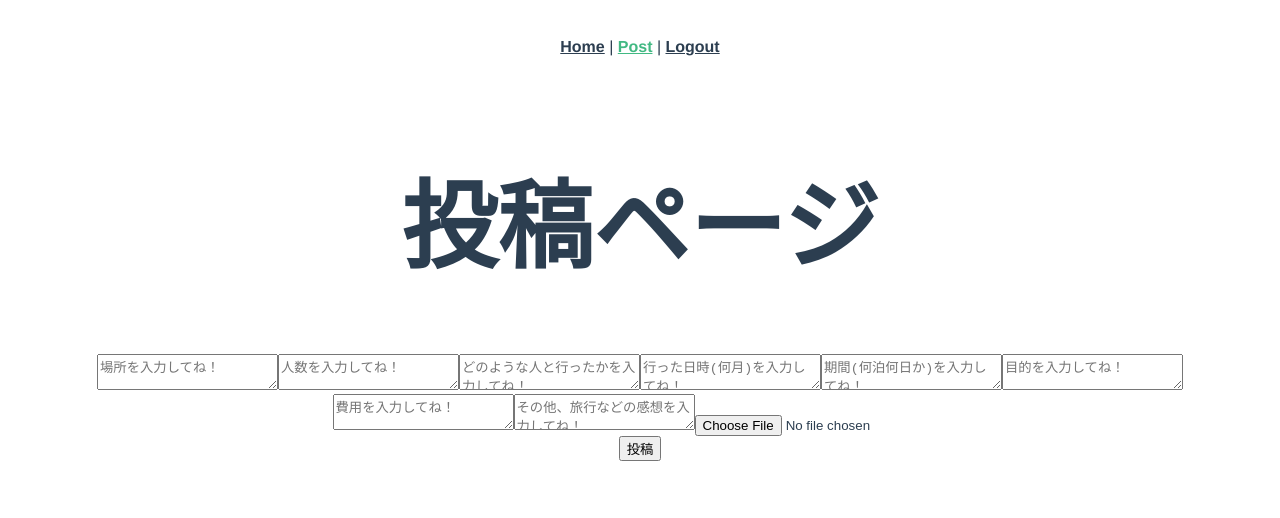
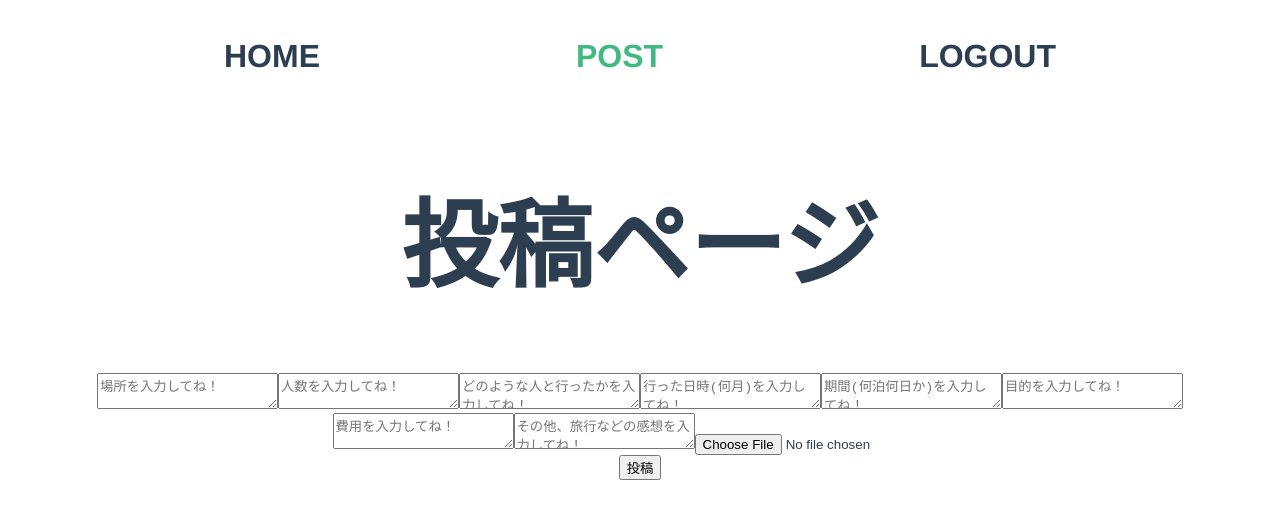
Before and after one commit to yonwarigobu/yonwarigobu, a Vue app: page /post in a window 1280 px wide. Shown: the top 518 px of the page. Built offline with nearby package versions, Linux system fonts and the light colour scheme.

Commit message:
cssの変更

```diff
--- a/src/App.vue
+++ b/src/App.vue
@@ -15,7 +15,7 @@ export default {
 
 <style>
 #app {
-  font-family: Avenir, Helvetica, Arial, sans-serif;
+  font-family: Avenir, Helvetica, Arial, sans-serif, "M PLUS Rounded 1c";
   -webkit-font-smoothing: antialiased;
   -moz-osx-font-smoothing: grayscale;
   text-align: center;
--- a/src/components/HeaderApp.vue
+++ b/src/components/HeaderApp.vue
@@ -1,10 +1,10 @@
 <template>
   <div id="nav">
-    <router-link to="/home">Home</router-link> |
+    <router-link class="menu" to="/home">HOME</router-link>
 
-    <router-link to="/post">Post</router-link> |
+    <router-link class="menu" to="/post">POST</router-link>
     <!-- <router-link to="/mypage">Mypage</router-link>| -->
-    <router-link to="/logout">Logout</router-link>
+    <router-link class="menu" to="/logout">LOGOUT</router-link>
   </div>
 </template>
 
@@ -16,19 +16,33 @@
   -webkit-font-smoothing: antialiased;
   -moz-osx-font-smoothing: grayscale;
   text-align: center;
-  color: #2c3e50;
+  /* color: #2c3e50;*/
 }
 
 #nav {
   padding: 30px;
+  display: flex;
+  justify-content: center;
+  align-items: center;
 }
 
 #nav a {
   font-weight: bold;
-  color: #2c3e50;
+  /*color: #2c3e50;*/
 }
 
 #nav a.router-link-exact-active {
   color: #42b983;
 }
+
+.menu {
+  font-size: 2rem;
+  text-decoration: none;
+  padding: 0 4em;
+  display: block;
+}
+
+.menu:hover {
+  background-color: #00b5ad;
+}
 </style>
--- a/src/components/LoginHome.vue
+++ b/src/components/LoginHome.vue
@@ -1,11 +1,11 @@
 <template>
   <div class="background">
-    <div class="login">
-      <h1>旅シェア</h1>
-      <button class="button fadeIn" @click="googleLogin">
-        Googleでログイン
-      </button>
-    </div>
+    <transition appear>
+      <div v-if="show" class="login">
+        <h1>旅シェア</h1>
+        <button class="button" @click="googleLogin">Googleでログイン</button>
+      </div>
+    </transition>
   </div>
 </template>
 
@@ -23,7 +23,13 @@ export default {
   beforeRouteLeave(to, form, next) {
     next()
   },
-  data() {},
+
+  data() {
+    return {
+      show: true,
+    }
+  },
+
   methods: {
     googleLogin() {
       const provider = new GoogleAuthProvider()
@@ -52,7 +58,6 @@ export default {
 }
 .login {
   /*background-color: aqua;*/
-  animation: fade;
 }
 
 h1 {
@@ -75,12 +80,15 @@ h1 {
   box-shadow: 0 3px 4px #B384FF(0, 0, 0, 0.3);
 }
 
-/*.fadeIn {
-  animation-name: fadeInAnime;
-  animation-duration: 1s;
-  animation-fill-mode: forwards;
+.v-enter {
   opacity: 0;
-}*/
+}
+.v-enter-to {
+  opacity: 1;
+}
+.v-enter-active {
+  transition: opacity 1s;
+}
 
 .button:hover {
   margin-top: 3px;
```
